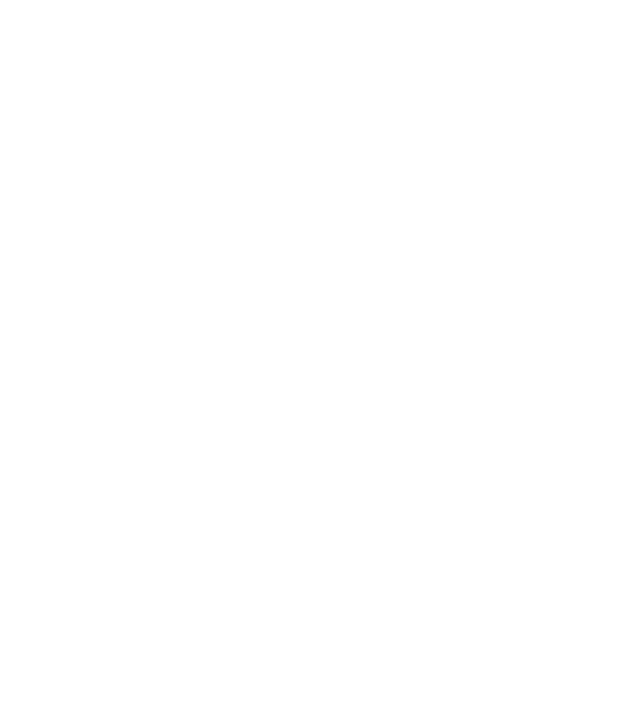
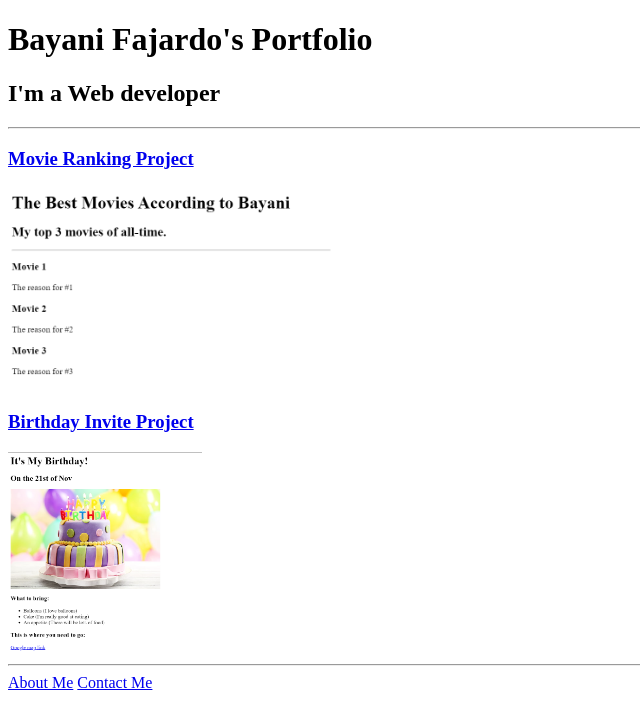
Before and after one commit to shaylo24/html-portfolio, a plain HTML site: page index.html in a window 1280 px wide. Shown: the whole page, without its empty margins (0-640 px from the left). Drawn offline with Linux system fonts and the light colour scheme.

Commit message:
Update index.html

```diff
--- a/index.html
+++ b/index.html
@@ -1,15 +1,22 @@
 <!-- TODO 1: Create the HTML Boilerplate -->
+<!DOCTYPE html>
+<html lang="en">
+    <head>
+        <meta charset="UTF-8">
+        <title>Bayani's Portfolio</title>
+    </head>
 
-<!-- TODO 2: Add Your previous projects' HTML into the public folder -->
+<body>
+    <h1>Bayani Fajardo's Portfolio</h1>
+    <h2>I'm a Web developer</h2>
+    <hr />
+    <h3><a href="./public/movie-ranking.html">Movie Ranking Project</a> </h3>
+    <img src="./assets/images/ScrSht_Best_Movies.png" height="200" alt="movie ranking project preview" />
+    <h3><a href="./public/birthday-invite.html">Birthday Invite Project</a></h3>
+    <img src="./assets/images/ScrSht_Birthday_Invite.png" height="200" alt="picture of birthday cake preview" />
+    <hr />
+    <a href="./public/about.html">About Me</a>
+    <a href="./public/contact.html">Contact Me</a>
+</body>
 
-<!-- TODO 3: Take screenshots of your project previews and add the images to the images folder -->
-
-<!-- TODO 4: Add titles/subtitles etc. -->
-
-<!-- TODO 5: Add a link to the project pages -->
-
-<!-- TODO 6: Add images to show the project previews
-HINT for TODO 6: You can use the height attribute set to 200 to make the image smaller:
-https://developer.mozilla.org/en-US/docs/Web/HTML/Element/img#attr-height -->
-
-<!-- TODO 7: Add the Contact Me and About Me page links -->
+</html>
```
